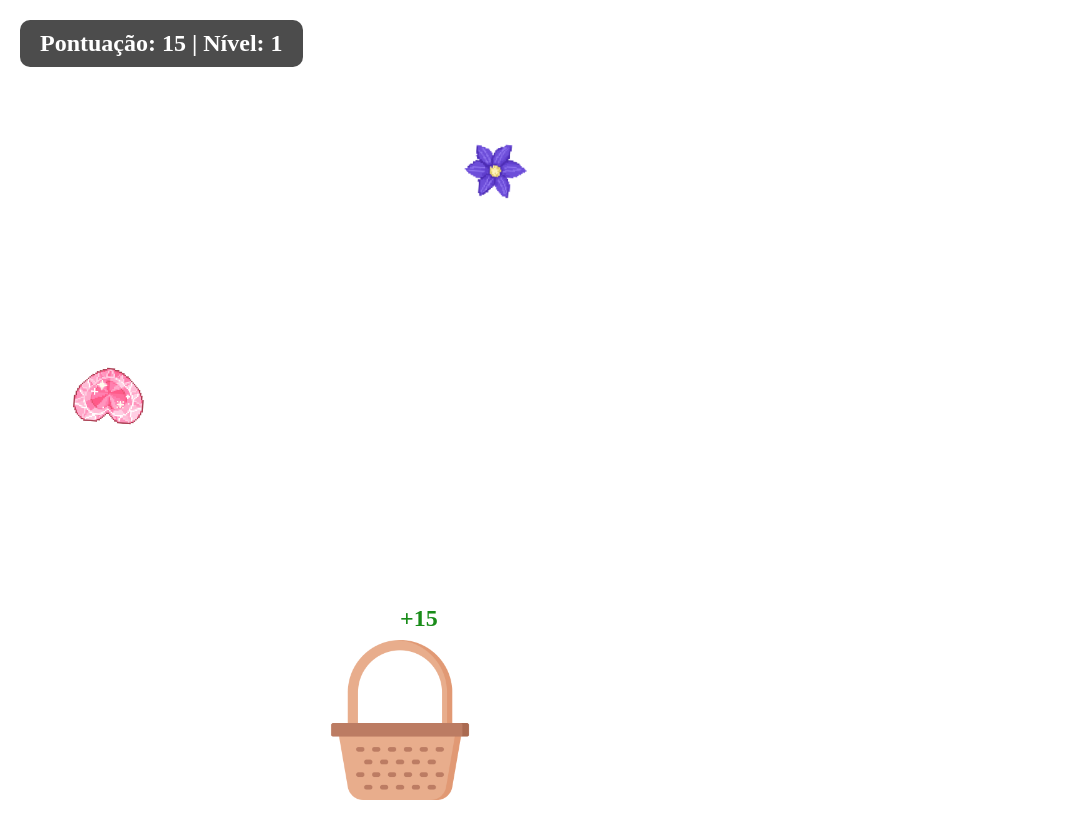
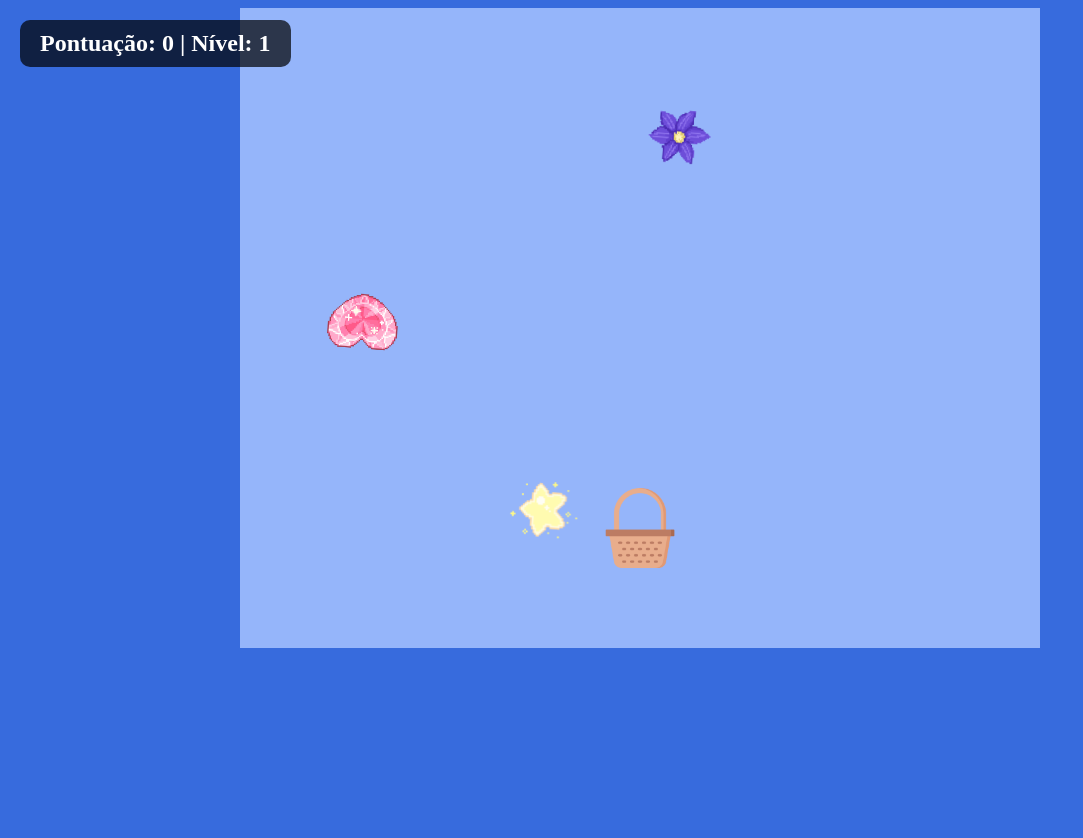
Before and after one commit to Isabelly-Cristine-VG/eventos-JS, a plain HTML site: page index.html in a window 1280 px wide. Shown: the whole page, without its empty margins (0-1083 px from the left). After the commit the page ends 800 px from the top, so only its background shows below. Drawn offline with Linux system fonts and the light colour scheme.

Commit message:
estilização do joguinho 1

```diff
--- a/index.html
+++ b/index.html
@@ -8,9 +8,11 @@
 </head>
 <body>
     <div class="container">
-        <div id="coisinhas"></div>
-        <div id="caixa">
-            <img src="assets/cesta.png" alt="" class="cesta">
+        <div class="containerJogo">
+            <div class="coisitas" id="coisinhas"></div>
+            <div id="caixa">
+                <img src="assets/cesta.png" alt="" class="cesta">
+            </div>
         </div>
     </div>
 </body>
--- a/script.js
+++ b/script.js
@@ -1,3 +1,4 @@
+// script.js
 const caixa = document.getElementById('caixa');
 const areaItens = document.getElementById('coisinhas');
 let posX = 0;
@@ -6,13 +7,11 @@ let pontuacao = 0;
 let duracaoBase = 4; // Tempo base de queda (4 segundos)
 const limiteDificuldade = 100; // A cada 100 pontos aumenta dificuldade
 
-// Configuração do display de pontuação
 const displayPontuacao = document.createElement('div');
 displayPontuacao.id = 'score-display';
 displayPontuacao.textContent = `Pontuação: ${pontuacao} | Nível: 1`;
 document.body.appendChild(displayPontuacao);
 
-// Lista de imagens com valores de pontuação diferentes
 const itensQueda = [
   { imagem: 'flor.png', pontos: 10 },
   { imagem: 'pngegg.png', pontos: 20 },
@@ -22,39 +21,31 @@ const itensQueda = [
   { imagem: 'pngtree.png', pontos: 5 }
 ];
 
-// Função para calcular a duração baseada na pontuação
 function calcularDuracao() {
   const nivelDificuldade = Math.floor(pontuacao / limiteDificuldade);
   return Math.max(0.5, duracaoBase - (nivelDificuldade * 0.5));
 }
 
-// criando o item que vai cair
 function criarItemQueda() {
-  const item = itensQueda[Math.floor(Math.random() * itensQueda.length)]; // aleatóriedade dos itens
+  const item = itensQueda[Math.floor(Math.random() * itensQueda.length)];
   const img = document.createElement('img');
   img.src = `assets/${item.imagem}`;
   img.dataset.pontos = item.pontos;
 
-  // Tamanho fixo
   const tamanho = 70;
   img.style.width = `${tamanho}px`;
   img.style.height = 'auto';
 
-  // Posição horizontal aleatória
-  const posicaoEsquerda = Math.random() * 70;
-
-  // Duração baseada na pontuação(multiplo de 100)
-  const duracao = calcularDuracao();
-
+  const container = document.querySelector('.containerJogo');
+  const larguraContainer = container.clientWidth;
+  const posicaoPixel = Math.random() * (larguraContainer - tamanho);
   img.style.position = 'absolute';
-  img.style.left = `${posicaoEsquerda}%`;
+  img.style.left = `${posicaoPixel}px`;
   img.style.top = '-100px';
-  img.style.transform = 'translateX(-50%)';
-  img.style.animation = `fall ${duracao}s linear forwards`;
+  img.style.animation = `fall ${calcularDuracao()}s linear forwards`;
 
   areaItens.appendChild(img);
 
-  // Verificar colisões periodicamente
   const verificadorColisao = setInterval(() => {
     verificarColisao(img, item.pontos);
   }, 50);
@@ -70,31 +61,26 @@ function verificarColisao(img, pontos) {
   const retanguloCesta = cesta.getBoundingClientRect();
   const retanguloItem = img.getBoundingClientRect();
 
-  // Verifica se há sobreposição entre a cesta e o item
   if (
     retanguloItem.bottom >= retanguloCesta.top &&
     retanguloItem.top <= retanguloCesta.bottom &&
     retanguloItem.right >= retanguloCesta.left &&
     retanguloItem.left <= retanguloCesta.right
   ) {
-    // A cesta pegou algo
     pontuacao += pontos;
     const nivelAtual = Math.floor(pontuacao / limiteDificuldade) + 1;
     displayPontuacao.textContent = `Pontuação: ${pontuacao} | Nível: ${nivelAtual}`;
 
-    // Efeito visual ao pegar o item
     img.style.animation = 'none';
     img.style.transition = 'all 0.3s';
     img.style.opacity = '0';
-    img.style.transform = 'translateX(-50%) scale(1.5)';
 
     setTimeout(() => {
       img.remove();
     }, 300);
 
-    // qual pontuação você conseguiu
     const feedback = document.createElement('div');
-    feedback.textContent = `${pontos > 0 ? '+' : ''}${pontos}`; // qtde de pontos
+    feedback.textContent = `${pontos > 0 ? '+' : ''}${pontos}`;
     feedback.style.position = 'absolute';
     feedback.style.left = `${retanguloCesta.left + retanguloCesta.width/2}px`;
     feedback.style.top = `${retanguloCesta.top - 30}px`;
@@ -112,20 +98,19 @@ function verificarColisao(img, pontos) {
 
 function iniciarQuedaItens() {
   criarItemQueda();
-  const proximoTempo = 1000; // Intervalo de 1 segundo
-  setTimeout(iniciarQuedaItens, proximoTempo);
+  setTimeout(iniciarQuedaItens, 1000);
 }
 
-// Inicia o jogo
 iniciarQuedaItens();
 
-// Código para mover a cesta ao clicar nela
 caixa.addEventListener('mousedown', (e) => {
   let deslocamentoX = e.clientX - caixa.offsetLeft;
 
   const aoMoverMouse = (e) => {
     posX = e.clientX - deslocamentoX;
     caixa.style.left = posX + 'px';
+    caixa.style.width = '50%';
+    caixa.style.height = '50%';
   };
 
   const aoSoltarMouse = () => {
--- a/style.css
+++ b/style.css
@@ -1,23 +1,33 @@
 html {
     overflow: hidden;
+    background-color: rgb(55, 107, 221);
 }
 
-.container {
+.container{
+  display: flex;
+  justify-content: center;
+  align-items: center;
+}
+
+.containerJogo {
     display: flex;
-    min-height: 100vh;
-    min-width: 100vw; /* Corrigido de vh para vw */
+    width: 50rem;
+    height: 40rem;
     align-items: center;
+    justify-content: center;
+    background-color: rgb(149, 181, 250);
+    position: relative;
+    overflow: hidden;
 }
 
 #caixa {
     display: flex;
     justify-content: center;
     align-items: flex-end;
-    min-height: 100vh;
-    min-width: 100vh;
     position: absolute;
-    top: 0;
-    left: 0;
+    bottom: 0;
+    left: 50%;
+    transform: translateX(-50%);
     cursor: grab;
     padding-bottom: 10%;
 }
@@ -28,7 +38,7 @@ html {
 }
 
 #coisinhas {
-    position: fixed;
+    position: absolute;
     top: 0;
     left: 0;
     width: 100%;
@@ -39,15 +49,13 @@ html {
 @keyframes fall {
     0% {
         top: -100px;
-        transform: translateX(-50%) rotate(0deg);
+        transform: translateX(0) rotate(0deg);
     }
     100% {
-        top: 100vh;
-        transform: translateX(-50%) rotate(360deg);
+        top: 100%;
+        transform: translateX(0) rotate(360deg);
     }
 }
-
-/* Estilos existentes mantidos */
 
 #score-display {
   position: fixed;
@@ -73,7 +81,6 @@ html {
   }
 }
 
-/* Adicione isso se quiser que itens perigosos tenham uma aparência diferente */
 img[src*="knife.png"],
 img[src*="skull"] {
   filter: drop-shadow(0 0 5px red);
```
